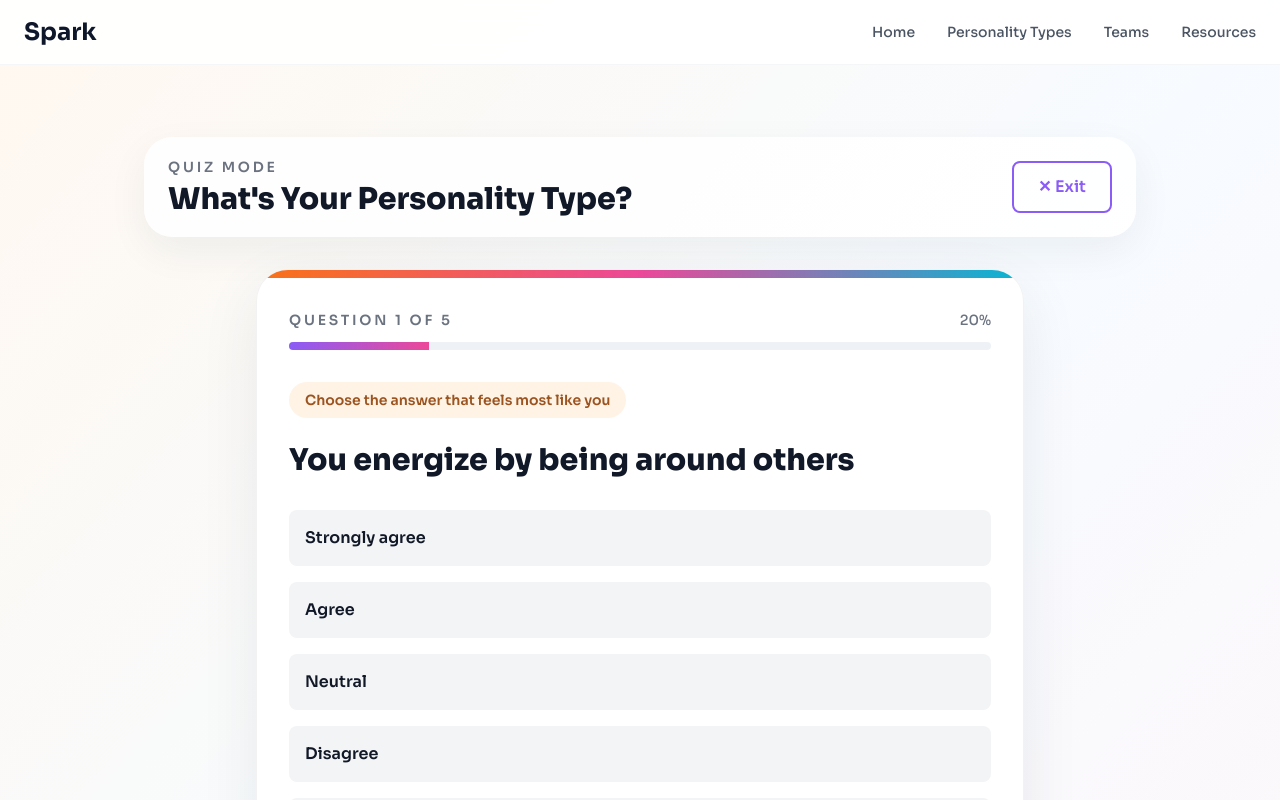
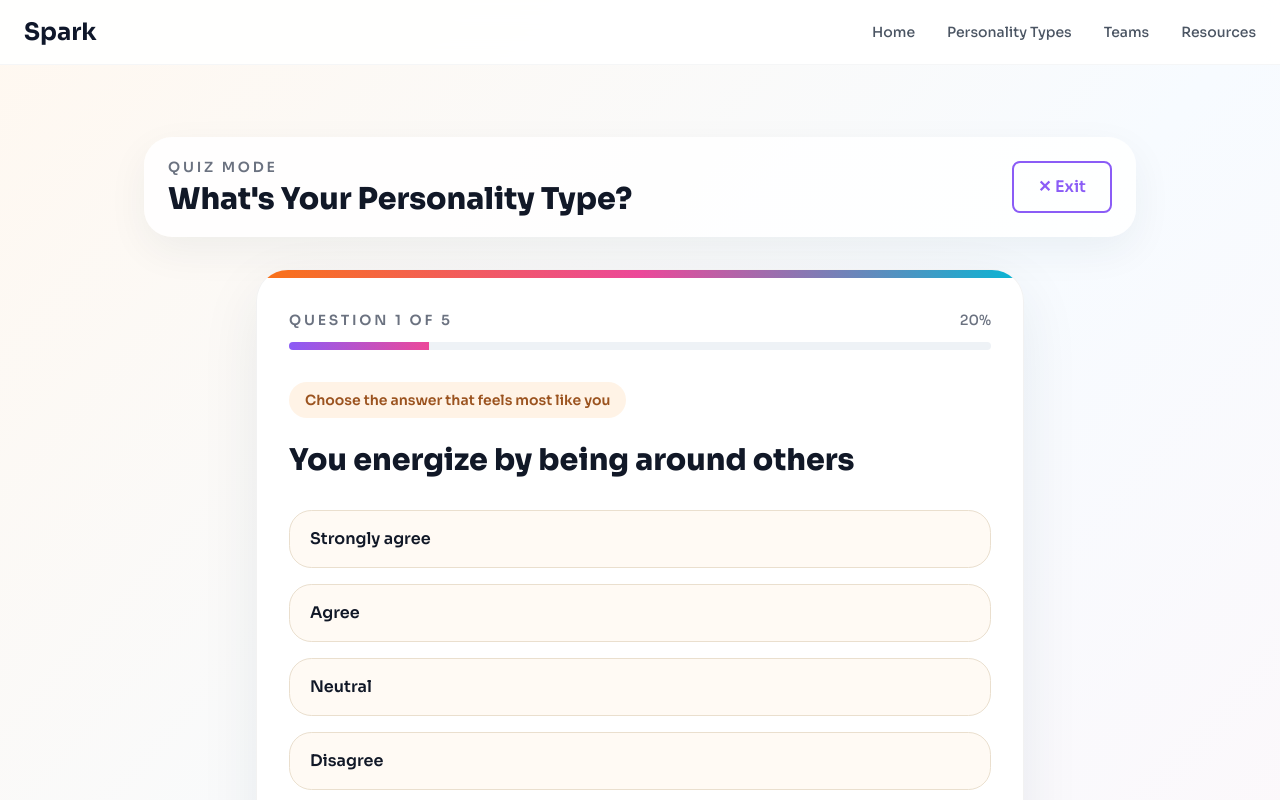
Before and after one commit to ss889/personality, a React (Vite) app: page / in a window 1280 px wide. Both pictures are taken after a click on the button "Start a quiz". Shown: the top 800 px of the page. Built offline with nearby package versions, Linux system fonts and the light colour scheme; no server answers.

Commit message:
ui: auto advance quiz answers and restyle options

```diff
--- a/src/components/pages/QuizPage.tsx
+++ b/src/components/pages/QuizPage.tsx
@@ -1,4 +1,4 @@
-import { FC, useState, useEffect } from 'react';
+import { FC, useState, useEffect, useRef } from 'react';
 import { motion } from 'framer-motion';
 import { useQuiz } from '@/hooks/useQuiz';
 import { QuestionCard } from '@/components/quiz/QuestionCard';
@@ -16,10 +16,19 @@ export const QuizPage: FC<QuizPageProps> = ({ quizId, onComplete, onExit }) => {
   const { currentQuiz, currentQuestionIndex, answers, loading, loadQuiz, moveToQuestion, answerQuestion } = useQuiz();
   const [showExitConfirm, setShowExitConfirm] = useState(false);
   const [answered, setAnswered] = useState(false);
+  const advanceTimerRef = useRef<number | null>(null);
 
   useEffect(() => {
     void loadQuiz(quizId);
   }, [quizId, loadQuiz]);
+
+  useEffect(() => {
+    return () => {
+      if (advanceTimerRef.current !== null) {
+        window.clearTimeout(advanceTimerRef.current);
+      }
+    };
+  }, []);
 
   if (loading || !currentQuiz) {
     return <Loading message="Loading quiz..." />;
@@ -34,13 +43,46 @@ export const QuizPage: FC<QuizPageProps> = ({ quizId, onComplete, onExit }) => {
       questionId: currentQuestion.id,
       selectedOptionIds: [optionId],
     };
+
+    const nextAnswers = [
+      ...answers.filter((existingAnswer) => existingAnswer.questionId !== currentQuestion.id),
+      answer,
+    ];
+
     answerQuestion(answer);
     setAnswered(true);
+
+    if (advanceTimerRef.current !== null) {
+      window.clearTimeout(advanceTimerRef.current);
+    }
+
+    advanceTimerRef.current = window.setTimeout(() => {
+      if (isLastQuestion) {
+        onComplete(nextAnswers);
+        return;
+      }
+
+      moveToQuestion(currentQuestionIndex + 1);
+      setAnswered(false);
+    }, 220);
   };
 
   const handleNext = (): void => {
+    if (advanceTimerRef.current !== null) {
+      window.clearTimeout(advanceTimerRef.current);
+      advanceTimerRef.current = null;
+    }
+
     if (isLastQuestion) {
-      onComplete(answers);
+      const latestAnswer = answers.find((answer) => answer.questionId === currentQuestion.id);
+      const nextAnswers = latestAnswer
+        ? [
+            ...answers.filter((answer) => answer.questionId !== currentQuestion.id),
+            latestAnswer,
+          ]
+        : answers;
+
+      onComplete(nextAnswers);
     } else {
       moveToQuestion(currentQuestionIndex + 1);
       setAnswered(false);
@@ -48,6 +90,11 @@ export const QuizPage: FC<QuizPageProps> = ({ quizId, onComplete, onExit }) => {
   };
 
   const handlePrevious = (): void => {
+    if (advanceTimerRef.current !== null) {
+      window.clearTimeout(advanceTimerRef.current);
+      advanceTimerRef.current = null;
+    }
+
     moveToQuestion(currentQuestionIndex - 1);
     setAnswered(false);
   };
@@ -116,10 +163,14 @@ export const QuizPage: FC<QuizPageProps> = ({ quizId, onComplete, onExit }) => {
             variant="primary"
             onClick={handleNext}
             disabled={!answered}
+            className="hidden"
           >
             {isLastQuestion ? 'See Results' : 'Next →'}
           </Button>
         </div>
+        <p className="text-center text-sm text-gray-500">
+          Answers move forward automatically. You can still go back if you want to change one.
+        </p>
       </div>
     </motion.div>
   );
--- a/src/components/quiz/OptionButton.tsx
+++ b/src/components/quiz/OptionButton.tsx
@@ -21,24 +21,24 @@ export const OptionButton: FC<OptionButtonProps> = ({
       whileTap={!disabled ? { scale: 0.98 } : {}}
       onClick={onSelect}
       disabled={disabled}
-      className={`
-        w-full p-4 rounded-lg text-left font-semibold transition-all duration-200
-        focus-visible:outline-2 focus-visible:outline-offset-2 focus-visible:outline-vibrant-purple
-        ${
-          isSelected
-            ? 'bg-gradient-to-r from-vibrant-purple to-vibrant-pink text-white shadow-lg'
-            : 'bg-gray-100 text-gray-900 hover:bg-gray-200'
-        }
-        ${disabled ? 'opacity-60 cursor-not-allowed' : 'cursor-pointer'}
-      `}
+      className={`group relative w-full overflow-hidden rounded-[1.4rem] border px-5 py-4 text-left transition-all duration-300 focus-visible:outline-2 focus-visible:outline-offset-2 focus-visible:outline-vibrant-orange ${
+        isSelected
+          ? 'border-[#123e47] bg-[#123e47] text-white shadow-[0_16px_35px_rgba(16,53,61,0.18)]'
+          : 'border-[#eadfce] bg-[#fffaf4] text-gray-900 hover:border-[#f4a328] hover:bg-white hover:shadow-[0_10px_26px_rgba(16,53,61,0.06)]'
+      } ${disabled ? 'cursor-default opacity-75' : 'cursor-pointer'}`}
     >
+      <div
+        className={`absolute left-0 top-0 h-full w-1 transition-colors duration-300 ${
+          isSelected ? 'bg-vibrant-orange' : 'bg-transparent group-hover:bg-vibrant-orange/70'
+        }`}
+      />
       <div className="flex items-center justify-between">
-        <span>{option.text}</span>
+        <span className="pr-4 text-[1rem] leading-6 font-semibold">{option.text}</span>
         {isSelected && (
           <motion.svg
             initial={{ scale: 0 }}
             animate={{ scale: 1 }}
-            className="w-5 h-5"
+            className="h-5 w-5 flex-shrink-0 text-vibrant-orange"
             fill="currentColor"
             viewBox="0 0 20 20"
           >
```
